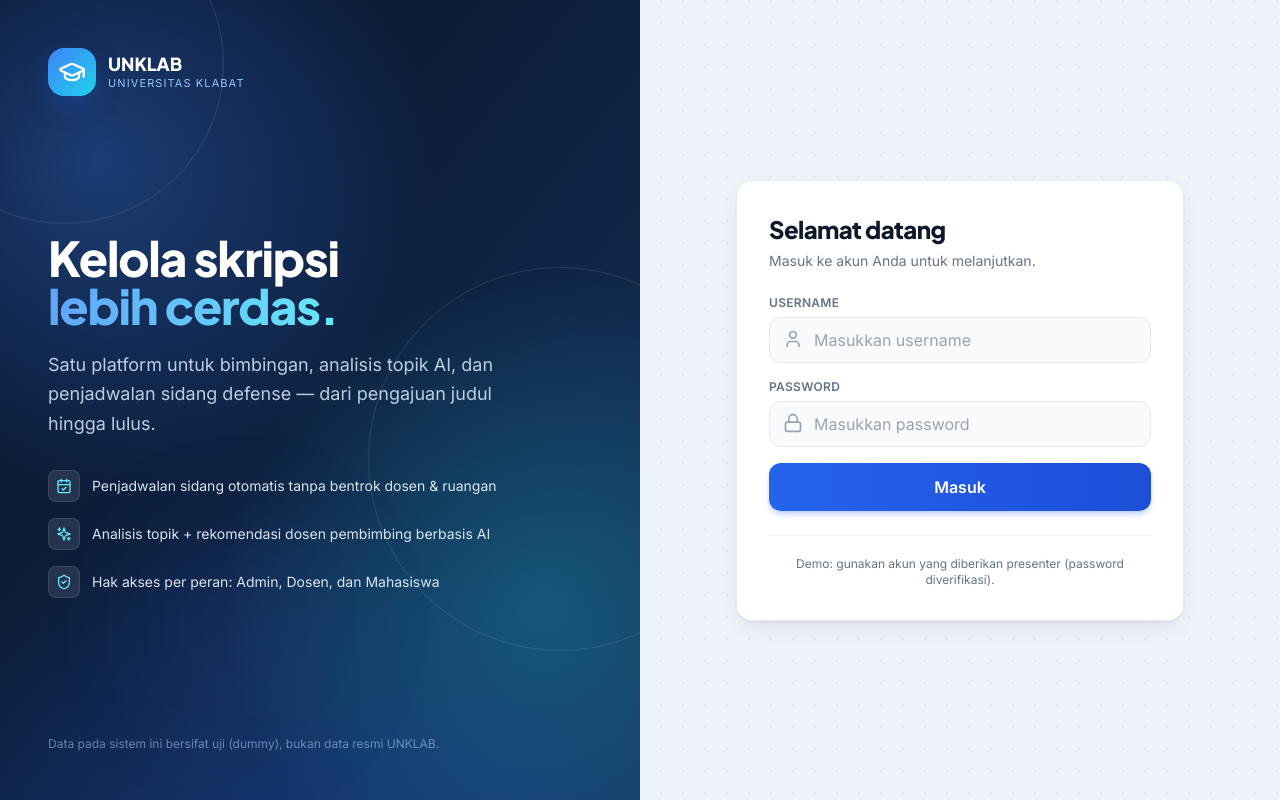
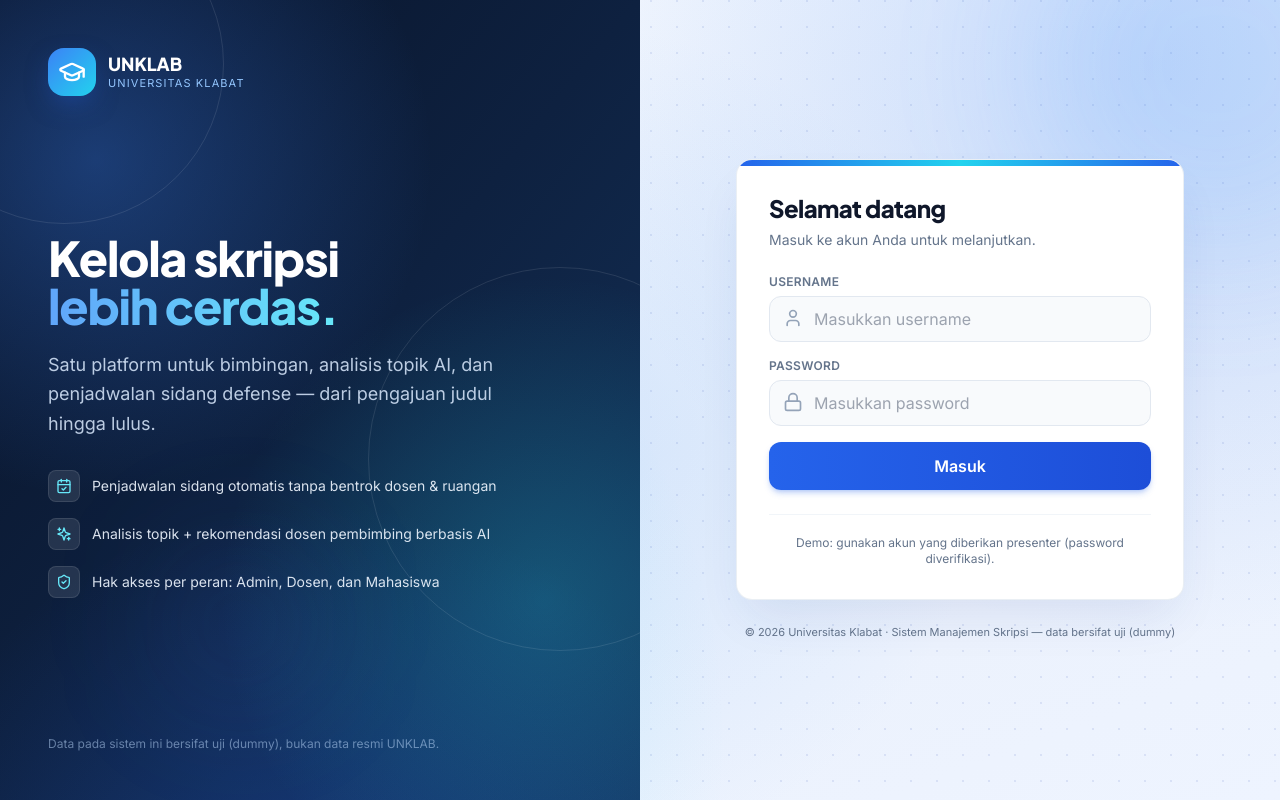
Before and after one commit to IEGOverse/unklab-skripsi-demo, a React (Vite) app in the folder frontend/: page /login in a window 1280 px wide. Built offline with nearby package versions, Linux system fonts and the light colour scheme; no server answers.

Commit message:
Login-page-decorative-background

```diff
--- a/frontend/src/pages/Login.jsx
+++ b/frontend/src/pages/Login.jsx
@@ -38,7 +38,22 @@ const Login = () => {
   };
 
   return (
-    <div className="min-h-screen grid lg:grid-cols-2">
+    <div
+      className="min-h-screen grid lg:grid-cols-2 relative overflow-hidden"
+      style={{
+        background:
+          'radial-gradient(circle at 90% 8%, rgba(59,130,246,.22) 0, transparent 42%), radial-gradient(circle at 8% 92%, rgba(34,211,238,.28) 0, transparent 45%), radial-gradient(circle at 45% 55%, rgba(147,197,253,.25) 0, transparent 50%), linear-gradient(160deg, #f5f9ff 0%, #eaf0fb 55%, #eef4ff 100%)',
+      }}
+    >
+      {/* Pola titik dekoratif global */}
+      <div
+        aria-hidden="true"
+        className="absolute inset-0 pointer-events-none"
+        style={{ backgroundImage: 'radial-gradient(circle at 1px 1px, rgba(30,64,175,.10) 1.2px, transparent 0)', backgroundSize: '26px 26px' }}
+      />
+      {/* Lingkaran cahaya dekoratif */}
+      <div aria-hidden="true" className="absolute -top-32 -right-32 w-96 h-96 rounded-full bg-blue-400/15 blur-3xl" />
+      <div aria-hidden="true" className="absolute -bottom-36 -left-36 w-[28rem] h-[28rem] rounded-full bg-cyan-400/15 blur-3xl" />
       {/* Panel brand (desktop) */}
       <div
         className="relative hidden lg:flex flex-col justify-between p-12 text-white overflow-hidden bg-gradient-to-br from-navy-900 via-navy-800 to-[#14335c]"
@@ -89,7 +104,7 @@ const Login = () => {
       </div>
 
       {/* Panel form */}
-      <div className="flex items-center justify-center p-6 sm:p-10">
+      <div className="relative flex items-center justify-center p-6 sm:p-10">
         <div className="w-full max-w-md">
           {/* Logo mobile */}
           <div className="lg:hidden flex items-center gap-3 mb-8 justify-center">
@@ -102,7 +117,8 @@ const Login = () => {
             </div>
           </div>
 
-          <div className="bg-white rounded-2xl shadow-card border border-slate-200/80 p-8">
+          <div className="relative overflow-hidden bg-white rounded-2xl shadow-2xl shadow-blue-900/10 border border-slate-200/70 p-8">
+            <div aria-hidden="true" className="absolute top-0 left-0 h-1.5 w-full bg-gradient-to-r from-blue-600 via-cyan-400 to-blue-600" />
             <h2 className="text-2xl font-extrabold font-display text-slate-900 tracking-tight">Selamat datang</h2>
             <p className="text-slate-500 mt-1.5 mb-6 text-sm">Masuk ke akun Anda untuk melanjutkan.</p>
 
@@ -157,6 +173,8 @@ const Login = () => {
               <p className="text-xs text-slate-500">Demo: gunakan akun yang diberikan presenter (password diverifikasi).</p>
             </div>
           </div>
+
+          <p className="mt-6 text-center text-[11px] text-slate-500">© 2026 Universitas Klabat · Sistem Manajemen Skripsi — data bersifat uji (dummy)</p>
         </div>
       </div>
     </div>
```
